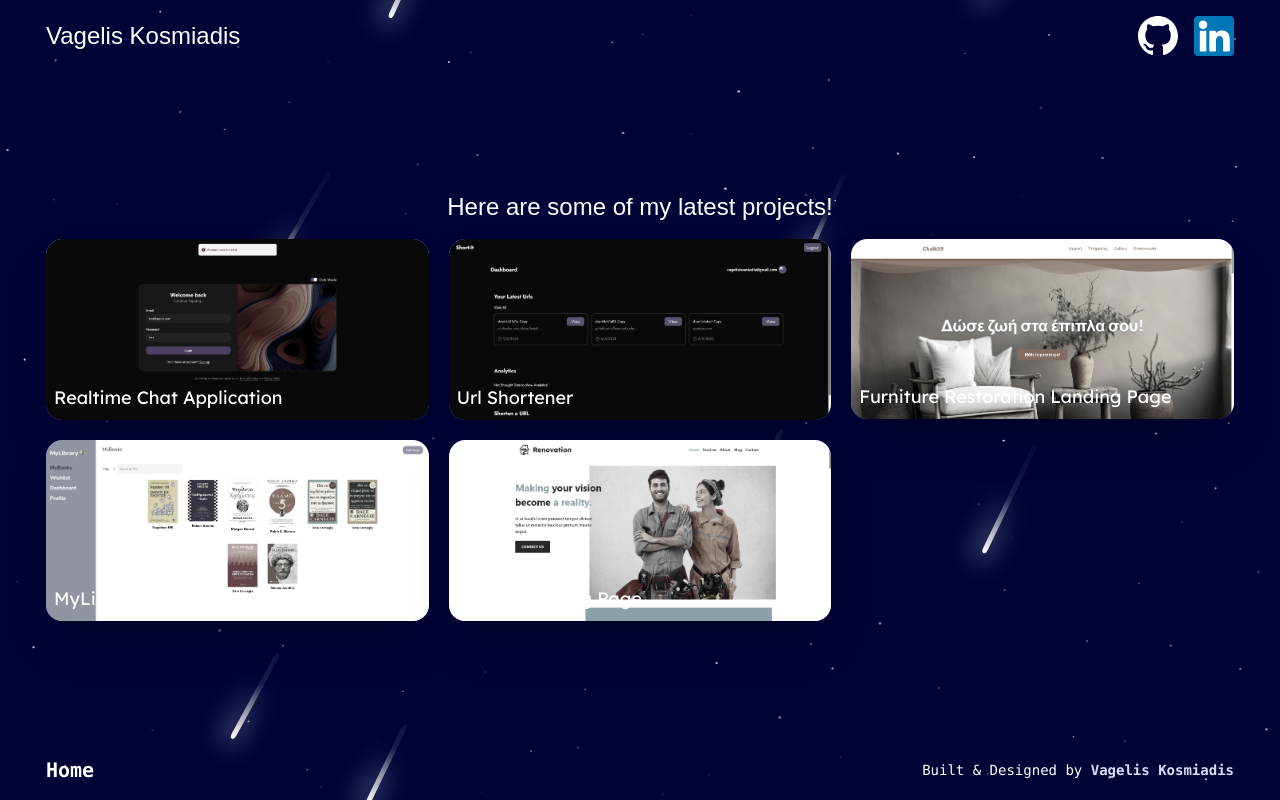
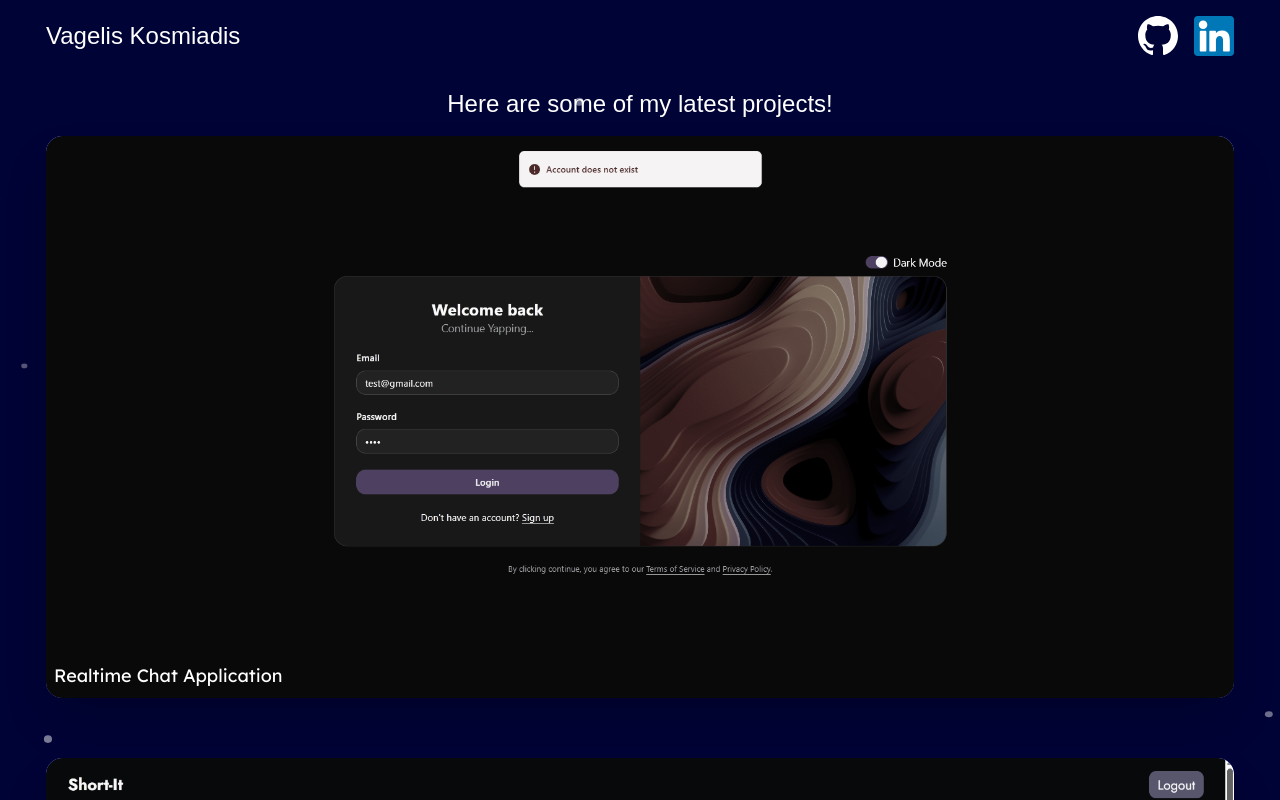
Before and after one commit to kosmiadis/portfolio-site, a React (Vite) app: page /projects in a window 1280 px wide. Shown: the top 800 px of the page. Built offline with nearby package versions, Linux system fonts and the light colour scheme; a web font is replaced by a local one.

Commit message:
Small styling changes

```diff
--- a/src/pages/Projects.tsx
+++ b/src/pages/Projects.tsx
@@ -5,6 +5,7 @@ import { useState } from "react";
 import { motion } from 'motion/react';
 import { animationVariants } from "@animations/variants";
 import ProjectModal from "@features/project-showcase/components/ProjectModal";
+import AnimateChildren from "@components/ui/AnimateChildren/AnimateChildren";
 
 
 export default function Projects () {
@@ -14,9 +15,12 @@ export default function Projects () {
     return <Page>
         <div className="flex flex-col gap-4 relative">
             <h1 className='important-heading text-center'>Here are some of my latest projects!</h1>
-            <div className="w-full grid grid-cols-1 tablet:grid-cols-2 laptop:grid-cols-3 gap-5">
+            <AnimateChildren>
+                {projects.map((project) => <ProjectShowcase key={project.id} {...project} />)}
+            </AnimateChildren>
+            {/* <div className="w-full grid grid-cols-1 tablet:grid-cols-2 laptop:grid-cols-3 gap-5">
                 {projects.map((project, index) => <motion.div initial={animationVariants.blur} animate={animationVariants.unblur} transition={{duration: animationVariants.transitions.duration, delay: 0.05 * index}}  key={project.id}><ProjectShowcase {...project} /></motion.div>)}
-            </div>
+            </div> */}
         </div>
         <ProjectModal />
     </Page>
```
